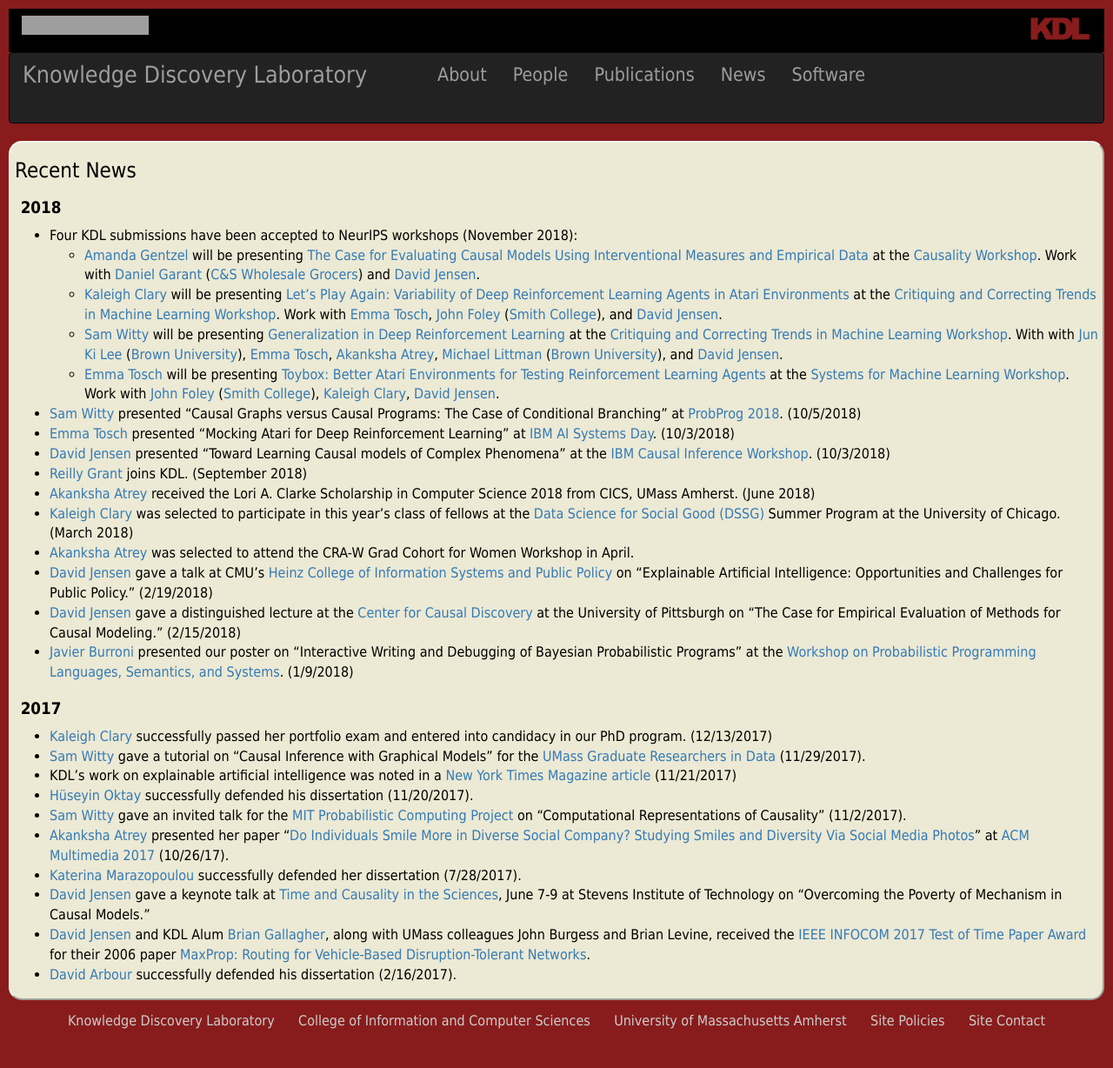
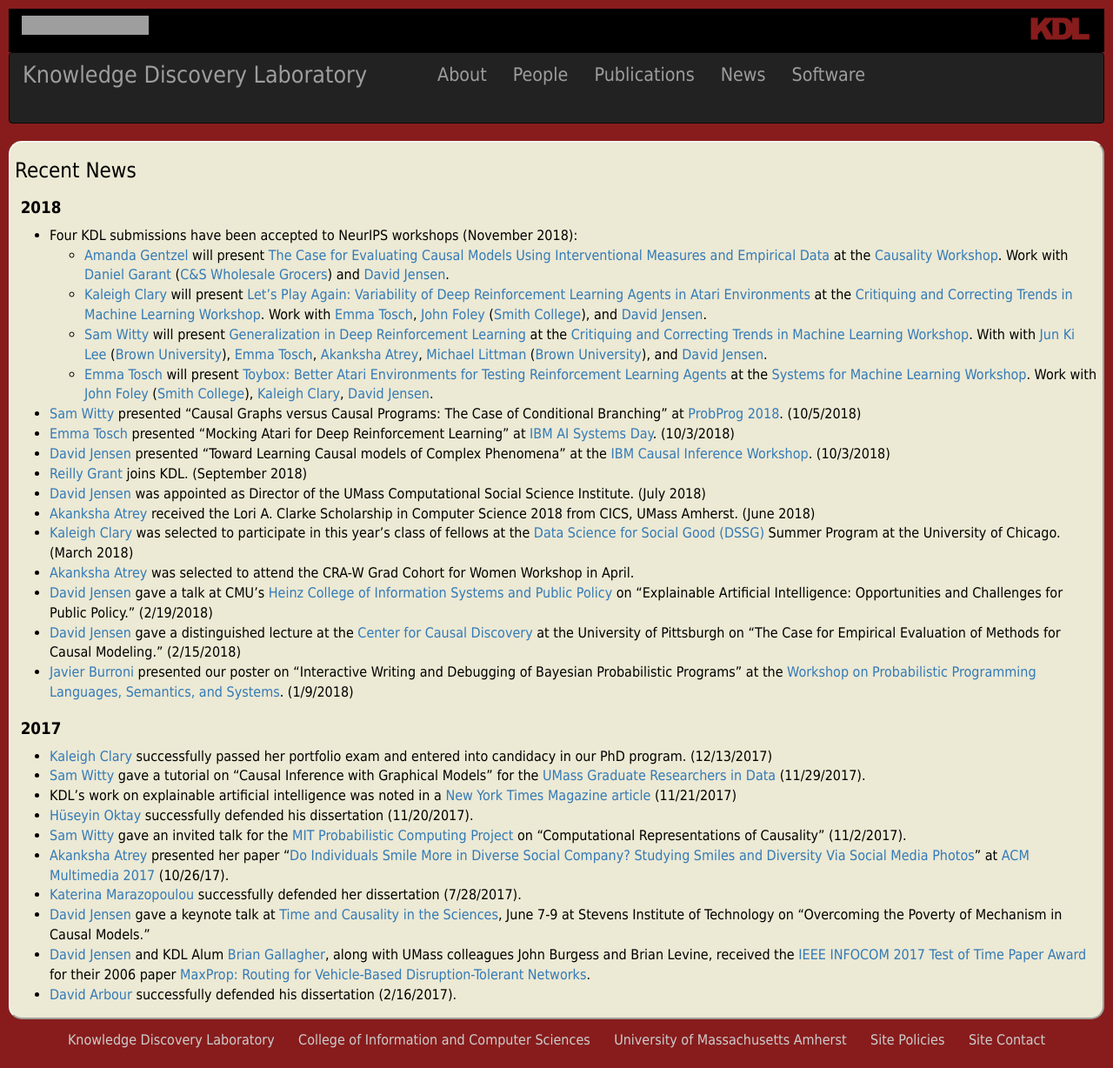
Before and after one commit to KDL-umass/kdl-umass.github.io, a Jekyll site: the page built from recent_news.md, in a window 1280 px wide. Shown: the whole page at 87% size. Built offline with Jekyll 4.4.1, drawn with Linux system fonts in a browser that asks for light colours; nearby versions of some CDN libraries; comment, search, counter and statistics services are not loaded; our own code applies the rules of GitHub Pages for plain Markdown files; before the commit the page ends 1205 px from its top, so only the background shows below that; grey boxes are pictures that could not be loaded.

Commit message:
progressiveness is not desired in tense. added davids cssi appointment

```diff
--- a/recent_news.md
+++ b/recent_news.md
@@ -5,14 +5,15 @@
 
 # 2018
 - Four KDL submissions have been accepted to NeurIPS workshops (November 2018):
-  - [Amanda Gentzel](http://cs.umass.edu/~agentzel) will be presenting [The Case for Evaluating Causal Models Using Interventional Measures and Empirical Data]() at the [Causality Workshop](https://sites.google.com/view/nips2018causallearning/home). Work with [Daniel Garant](https://www.linkedin.com/in/danielgarant) ([C&S Wholesale Grocers](http://www.cswg.com)) and [David Jensen](http://people.cs.umass.edu/~jensen/).
-  - [Kaleigh Clary](http://cs.umass.edu/~kclary) will be presenting [Let's Play Again: Variability of Deep Reinforcement Learning Agents in Atari Environments]() at the [Critiquing and Correcting Trends in Machine Learning Workshop](https://ml-critique-correct.github.io). Work with [Emma Tosch](http://cs.umass.edu/~etosch), [John Foley](https://jjfoley.me) ([Smith College](http://smith.edu)), and [David Jensen](http://people.cs.umass.edu/~jensen/).
-  - [Sam Witty](http://cs.umass.edu/~switty) will be presenting [Generalization in Deep Reinforcement Learning]() at the [Critiquing and Correcting Trends in Machine Learning Workshop](https://ml-critique-correct.github.io). With with [Jun Ki Lee](http://junkilee.github.io) ([Brown University](http://cs.brown.edu)), [Emma Tosch](http://cs.umass.edu/~etosch), [Akanksha Atrey](http://cs.umass.edu/~aatrey), [Michael Littman](http://cs.brown.edu/~mlittman/) ([Brown University](http://cs.brown.edu)), and [David Jensen](http://people.cs.umass.edu/~jensen).
-  - [Emma Tosch](http://cs.umass.edu/~etosch) will be presenting [Toybox: Better Atari Environments for Testing Reinforcement Learning Agents]() at the [Systems for Machine Learning Workshop](http://learningsys.org/nips18/index.html). Work with [John Foley](http://jjfoley.me) ([Smith College](http://smith.edu)), [Kaleigh Clary](http://cs.umass.edu/~kclary), [David Jensen](http://cs.umass.edu/~jensen).
+  - [Amanda Gentzel](http://cs.umass.edu/~agentzel) will present [The Case for Evaluating Causal Models Using Interventional Measures and Empirical Data]() at the [Causality Workshop](https://sites.google.com/view/nips2018causallearning/home). Work with [Daniel Garant](https://www.linkedin.com/in/danielgarant) ([C&S Wholesale Grocers](http://www.cswg.com)) and [David Jensen](http://people.cs.umass.edu/~jensen/).
+  - [Kaleigh Clary](http://cs.umass.edu/~kclary) will present [Let's Play Again: Variability of Deep Reinforcement Learning Agents in Atari Environments]() at the [Critiquing and Correcting Trends in Machine Learning Workshop](https://ml-critique-correct.github.io). Work with [Emma Tosch](http://cs.umass.edu/~etosch), [John Foley](https://jjfoley.me) ([Smith College](http://smith.edu)), and [David Jensen](http://people.cs.umass.edu/~jensen/).
+  - [Sam Witty](http://cs.umass.edu/~switty) will present [Generalization in Deep Reinforcement Learning]() at the [Critiquing and Correcting Trends in Machine Learning Workshop](https://ml-critique-correct.github.io). With with [Jun Ki Lee](http://junkilee.github.io) ([Brown University](http://cs.brown.edu)), [Emma Tosch](http://cs.umass.edu/~etosch), [Akanksha Atrey](http://cs.umass.edu/~aatrey), [Michael Littman](http://cs.brown.edu/~mlittman/) ([Brown University](http://cs.brown.edu)), and [David Jensen](http://people.cs.umass.edu/~jensen).
+  - [Emma Tosch](http://cs.umass.edu/~etosch) will present [Toybox: Better Atari Environments for Testing Reinforcement Learning Agents]() at the [Systems for Machine Learning Workshop](http://learningsys.org/nips18/index.html). Work with [John Foley](http://jjfoley.me) ([Smith College](http://smith.edu)), [Kaleigh Clary](http://cs.umass.edu/~kclary), [David Jensen](http://cs.umass.edu/~jensen).
 - [Sam Witty](http://cs.umass.edu/~switty) presented "Causal Graphs versus Causal Programs: The Case of Conditional Branching" at [ProbProg 2018](https://probprog.cc). (10/5/2018)
 - [Emma Tosch](http://cs.umass.edu/~etosch) presented "Mocking Atari for Deep Reinforcement Learning" at [IBM AI Systems Day](https://researcher.watson.ibm.com/researcher/view_group.php?id=9595). (10/3/2018)
 - [David Jensen](http://cs.umass.edu/~jensen) presented "Toward Learning Causal models of Complex Phenomena" at the [IBM Causal Inference Workshop](https://researcher.watson.ibm.com/researcher/view_group.php?id=9676). (10/3/2018)
 - [Reilly Grant](http://cs.umass.edu/~rngrant) joins KDL. (September 2018)
+- [David Jensen](http://cs.umass.edu/~jensen) was appointed as Director of the UMass Computational Social Science Institute. (July 2018)
 - [Akanksha Atrey](http://cs.umass.edu/~aatrey) received the Lori A. Clarke Scholarship in Computer Science 2018 from CICS, UMass Amherst. (June 2018)
 - [Kaleigh Clary](http://cs.umass.edu/~kclary) was selected to participate in this year's class of fellows at the [Data Science for Social Good (DSSG)](https://dssg.uchicago.edu) Summer Program at the University of Chicago. (March 2018)
 - [Akanksha Atrey](https://cs.umass.edu/~aatrey) was selected to attend the CRA-W Grad Cohort for Women Workshop in April.
```
